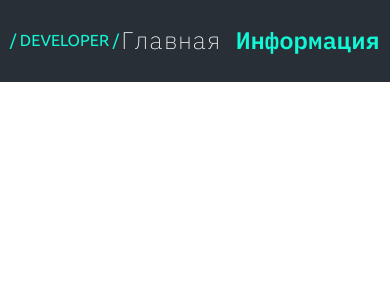
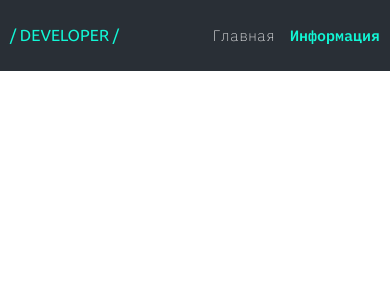
Before and after one commit to waveafterwave69/portfolio, a React (Vite) app: page /info in a window 390 px wide. Shown: the top 300 px of the page. Built offline with nearby package versions, Linux system fonts and the light colour scheme.

Commit message:
routing2

```diff
--- a/src/style/_globals.scss
+++ b/src/style/_globals.scss
@@ -50,3 +50,39 @@
     color: var(--color-brand1);
     font-weight: 600;
 }
+
+@media (max-width: 1280px) {
+    .pages__item {
+        font-size: 24px;
+        line-height: 133%;
+    }
+
+    .pages__active {
+        font-size: 24px;
+        line-height: 133%;
+    }
+}
+
+@media (max-width: 768px) {
+    .pages__item {
+        font-size: 16px;
+        line-height: 133%;
+    }
+
+    .pages__active {
+        font-size: 16px;
+        line-height: 133%;
+    }
+}
+
+@media (max-width: 520px) {
+    .pages__item {
+        font-size: 15px;
+        line-height: 133%;
+    }
+
+    .pages__active {
+        font-size: 15px;
+        line-height: 133%;
+    }
+}
```
